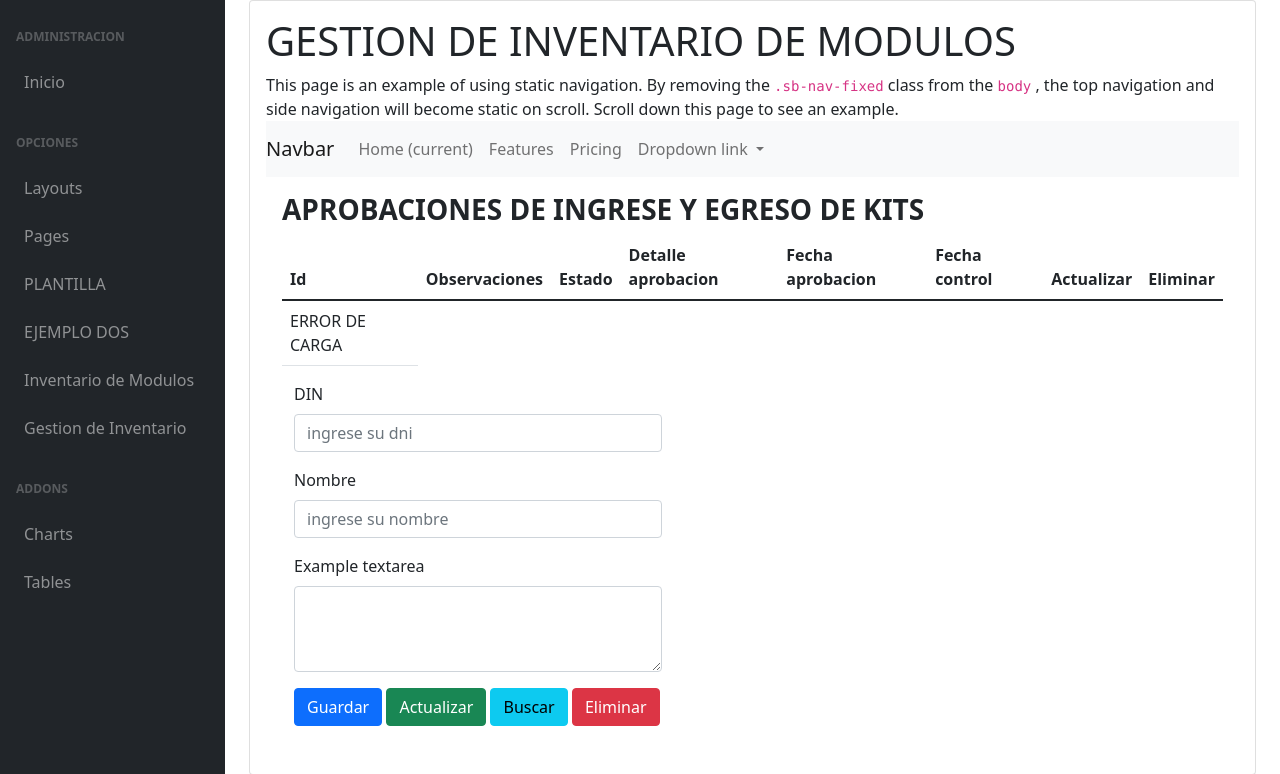
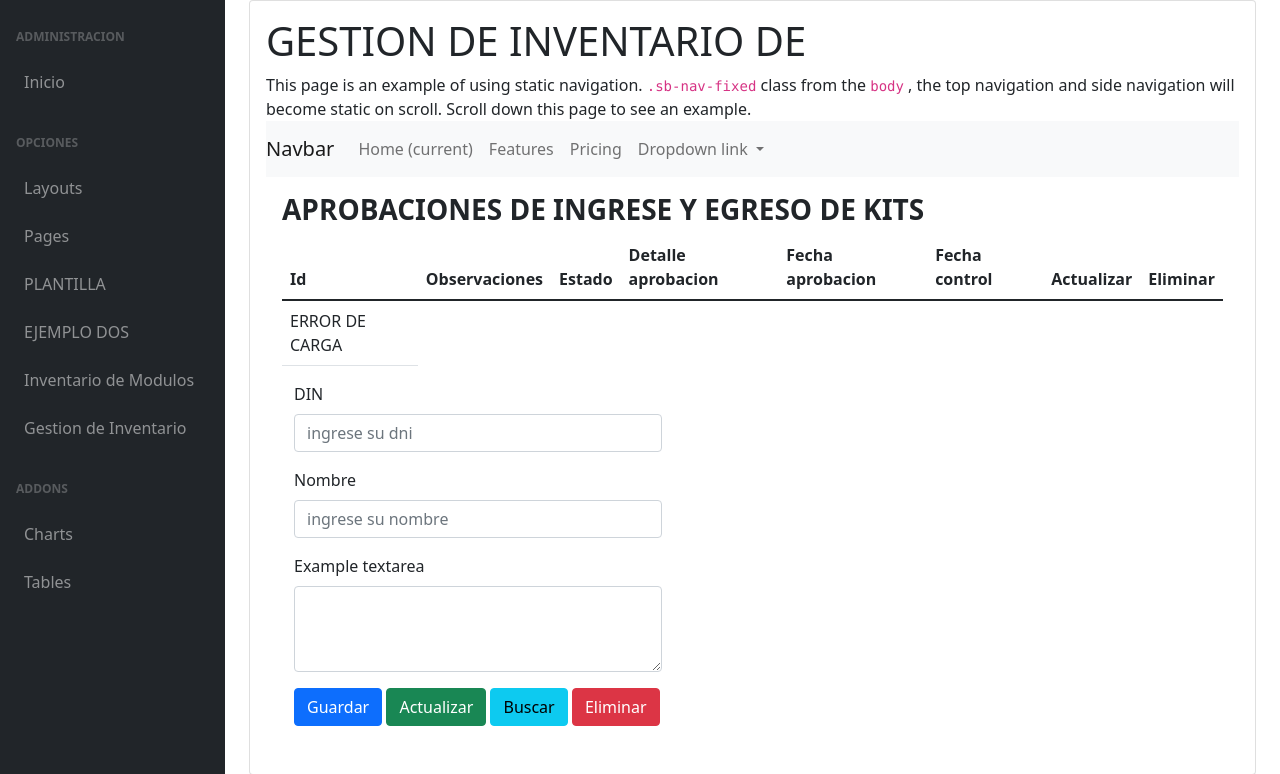
Before and after one commit to Marco-Peralta-Z/frontend-IRFEYAL, a PHP site: page /pages/inventarios/aprobaciones.php in a window 1280 px wide. Shown: the part 56-830 px from the top of the page. Run offline with PHP 8.4, Linux system fonts and the light colour scheme; some libraries are stand-ins or nearby versions.

Commit message:
ejemplop commit

```diff
--- a/pages/inventarios/aprobaciones.php
+++ b/pages/inventarios/aprobaciones.php
@@ -4,9 +4,9 @@
         <div class="container-fluid px-4">
             <div class="card mb-4">
                 <div class="card-body">
-                    <h1>GESTION DE INVENTARIO DE MODULOS</h1>
+                    <h1>GESTION DE INVENTARIO DE </h1>
                     <p class="mb-0">
-                        This page is an example of using static navigation. By removing the
+                        This page is an example of using static navigation.
                         <code>.sb-nav-fixed</code>
                         class from the
                         <code>body</code>
```
